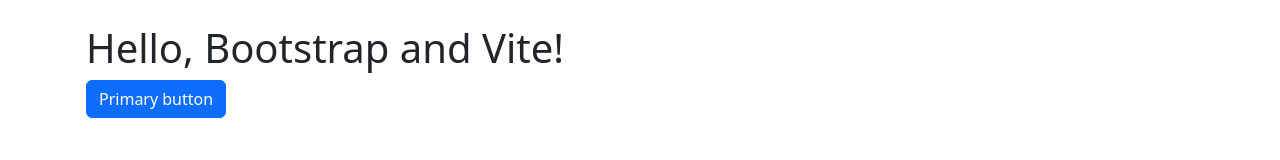
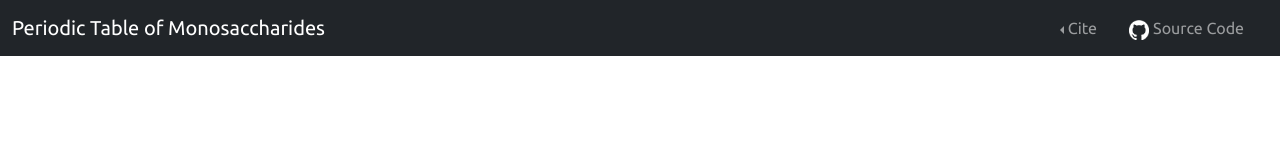
Before and after one commit to thencfg/PeriodicTableOfMonosaccharides, a website built with Vite: page src/index.html in a window 1280 px wide. Built offline with nearby package versions, Linux system fonts and the light colour scheme.

Commit message:
Built basic HTML scaffold

```diff
--- a/src/index.html
+++ b/src/index.html
@@ -1,15 +1,88 @@
 <!doctype html>
 <html lang="en">
+
 <head>
     <meta charset="utf-8">
-    <meta name="viewport" content="width=device-width, initial-scale=1">
+    <meta
+        name="viewport"
+        content="width=device-width, initial-scale=1"
+    >
     <title>Bootstrap w/ Vite</title>
-    <script type="module" src="./js/main.js"></script>
+    <script
+        type="module"
+        src="./js/main.js"
+    ></script>
 </head>
+
 <body>
+    <main>
+        <nav
+            class="navbar navbar-expand-md navbar-dark bg-dark"
+            aria-label="Fourth navbar example"
+        >
+            <div class="container-fluid">
+                <a
+                    class="navbar-brand"
+                    href="#"
+                >Periodic Table of Monosaccharides</a>
+                <button
+                    class="navbar-toggler"
+                    type="button"
+                    data-bs-toggle="collapse"
+                    data-bs-target="#navbarsExample04"
+                    aria-controls="navbarsExample04"
+                    aria-expanded="false"
+                    aria-label="Toggle navigation"
+                >
+                    <span class="navbar-toggler-icon"></span>
+                </button>
+
+                <div
+                    class="collapse navbar-collapse"
+                    id="navbarsExample04"
+                >
+                    <ul class="navbar-nav ms-auto mb-2 mb-md-0">
+                        <li class="nav-item dropstart me-3">
+                            <a
+                                class="nav-link dropdown-toggle"
+                                href="#"
+                                data-bs-toggle="dropdown"
+                                aria-expanded="false"
+                            >Cite</a>
+                            <div class="dropdown-menu" style="min-width: 300px">
+                                <div class="my-2 mx-3">
+                                    Cummings RD. A periodic table of monosaccharides. Glycobiology.
+                                    <br>doi: 10.1093/glycob/cwad088.
+                                    <br>PMID: 37935401.
+                                </div>
+                            </div>
+                        </li>
+                        <li class="nav-item me-3">
+                            <a
+                                class="nav-link"
+                                href="https://github.com/thencfg/PeriodicTableOfMonosaccharides"
+                            >
+                                <img
+                                    src="./github-mark-white.png"
+                                    alt="GitHub Source Code"
+                                    height="20px"
+                                > Source Code
+                            </a>
+                        </li>
+                    </ul>
+                </div>
+            </div>
+        </nav>
+
         <div class="container py-4 px-3 mx-auto">
-      <h1>Hello, Bootstrap and Vite!</h1>
-      <button class="btn btn-primary">Primary button</button>
+            <div id="canvas">
+
             </div>
+        </div>
+
+    </main>
+
+
 </body>
+
 </html>
--- a/src/scss/styles.scss
+++ b/src/scss/styles.scss
@@ -1 +1,11 @@
 @import "bootstrap/scss/bootstrap";
+
+@import url('https://fonts.googleapis.com/css2?family=Ubuntu:ital,wght@0,300;0,400;0,500;0,700;1,300;1,400;1,500;1,700&display=swap');
+
+body {
+    font-family: "Ubuntu", sans-serif;
+}
+
+h1 {
+    font-weight: 300;
+}
```
Also changed, not shown: src/public/github-mark-white.png (added). Lines whose indentation alone changed are shown as unchanged.
